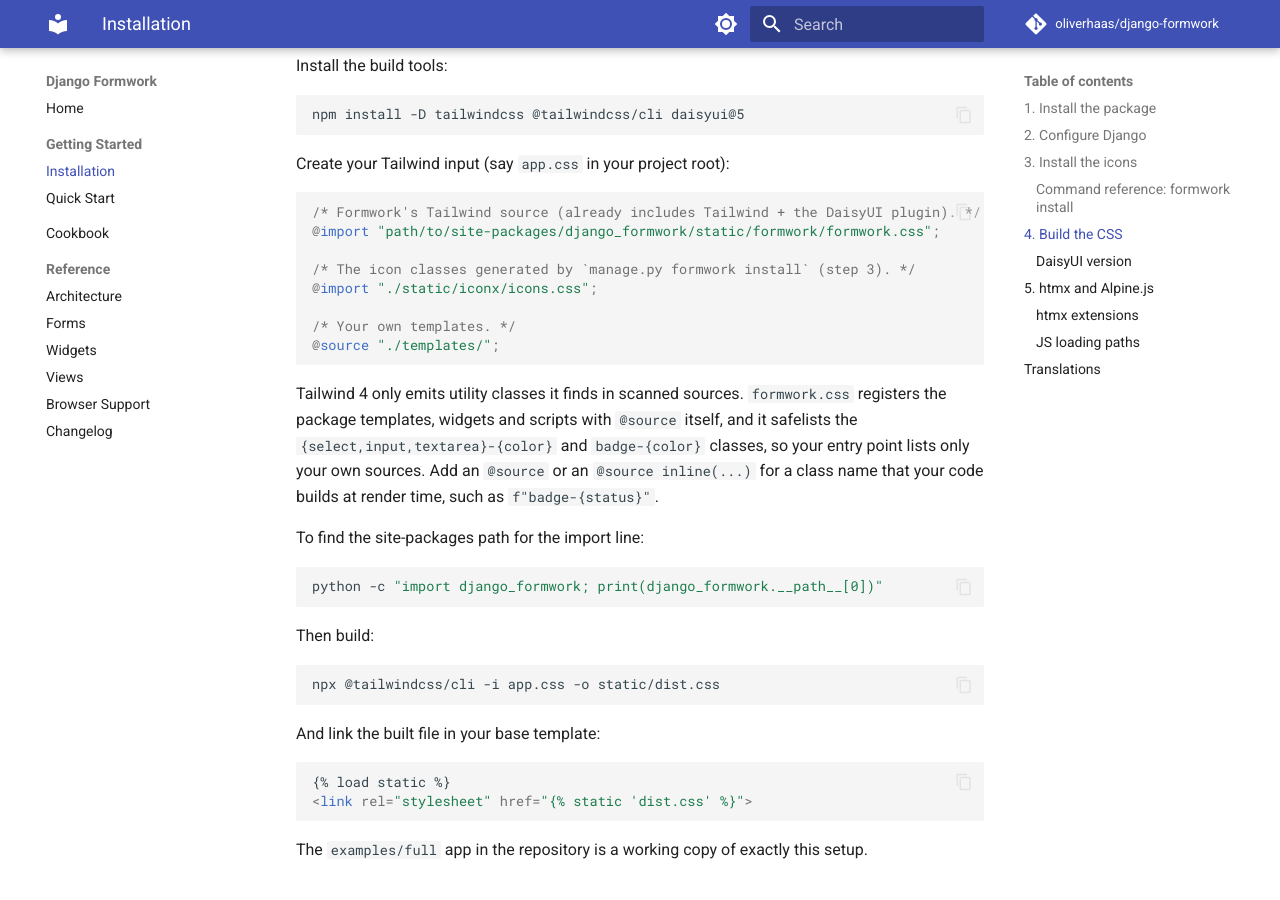
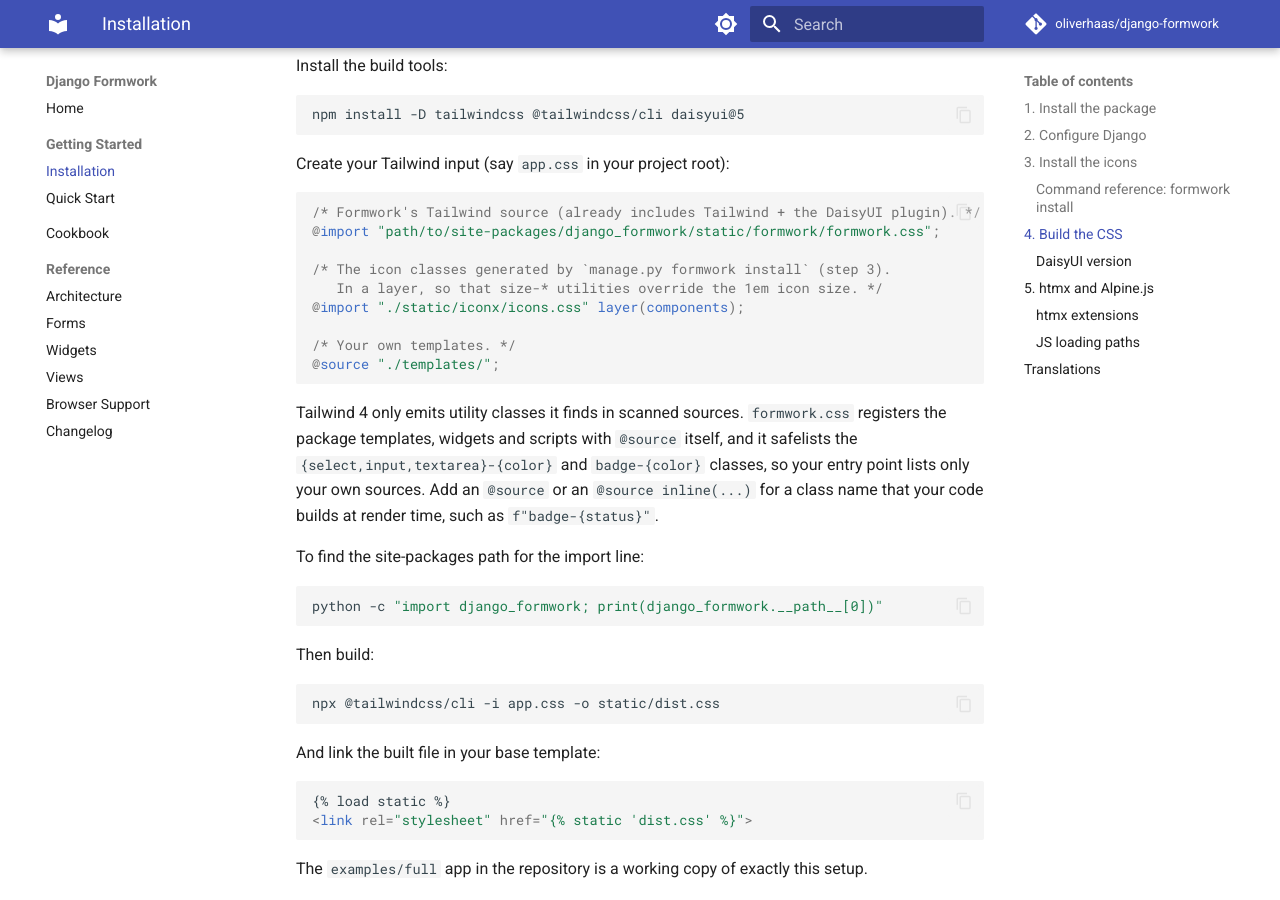
Before and after one commit to oliverhaas/django-formwork, an MkDocs documentation site: the page built from docs/getting-started/installation.md, in a window 1280 px wide and 900 px high, scrolled down 2354 px. Built offline with MkDocs 1.6.1 and Material for MkDocs 9.7.7, drawn with Linux system fonts in a browser that asks for light colours; comment, search, counter and statistics services are not loaded; the version menu is left out.

Commit message:
docs: link the built CSS and import icons.css in a layer
The quick starts linked {% formwork_css %}, which serves the uncompiled
Tailwind source. They now link the project's own build of formwork.css.
The installation guide imports icons.css in the components layer, so
size-* utilities override the 1em icon size, as examples/full does.

```diff
--- a/docs/getting-started/installation.md
+++ b/docs/getting-started/installation.md
@@ -91,8 +91,9 @@
 /* Formwork's Tailwind source (already includes Tailwind + the DaisyUI plugin). */
 @import "path/to/site-packages/django_formwork/static/formwork/formwork.css";
 
-/* The icon classes generated by `manage.py formwork install` (step 3). */
-@import "./static/iconx/icons.css";
+/* The icon classes generated by `manage.py formwork install` (step 3).
+   In a layer, so that size-* utilities override the 1em icon size. */
+@import "./static/iconx/icons.css" layer(components);
 
 /* Your own templates. */
 @source "./templates/";
```
Also changed, not shown: README.md (+5 -3 lines), docs/getting-started/quickstart.md (+0 -3 lines), docs/index.md (+2 -2 lines).
